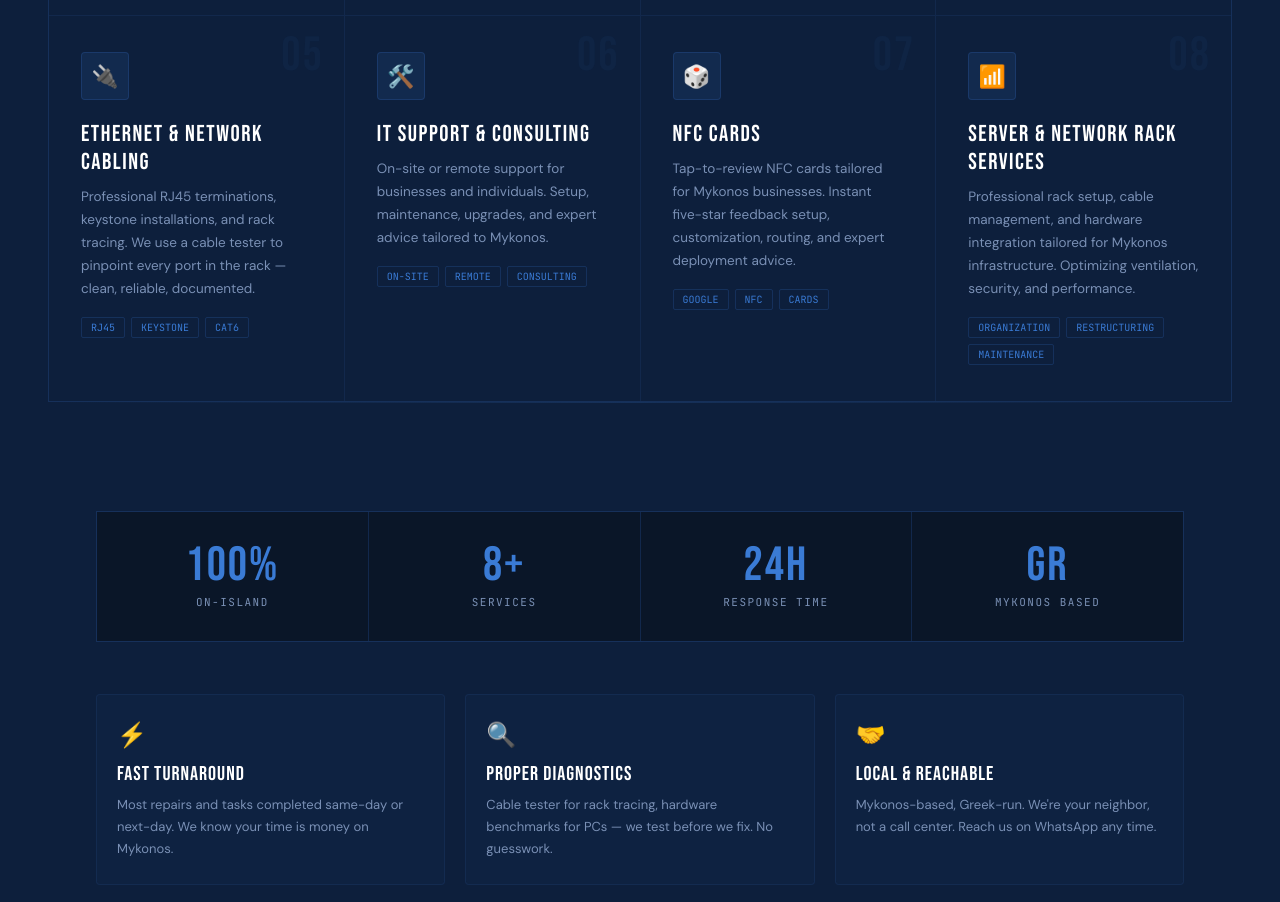
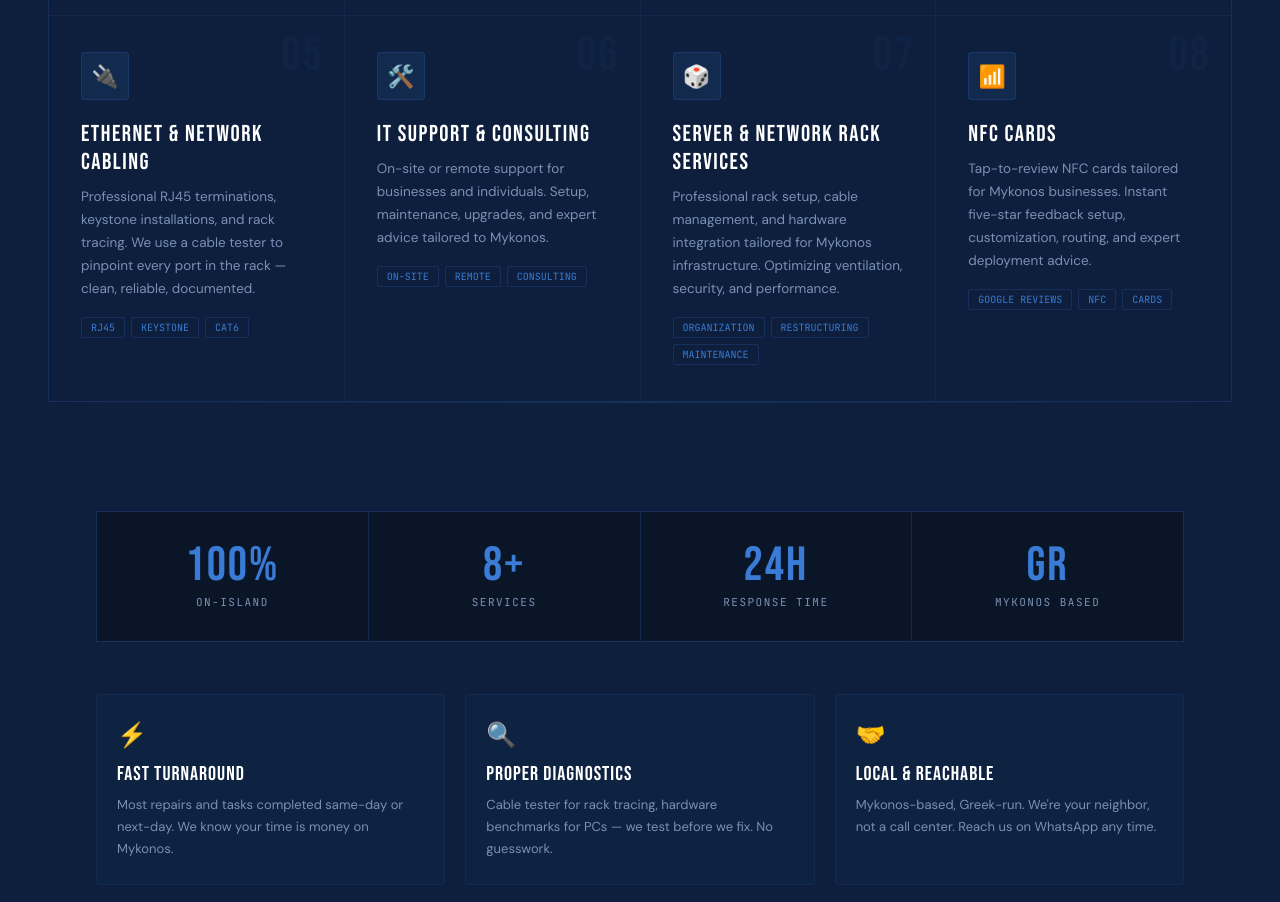
Before and after one commit to kl666v/illusions.tech, a plain HTML site: page index.html in a window 1280 px wide. Shown: the part 1580-2482 px from the top of the page. Drawn offline with Linux system fonts and the light colour scheme.

Commit message:
Update index.html

```diff
--- a/index.html
+++ b/index.html
@@ -323,8 +323,8 @@ footer{position:relative;z-index:1;padding:26px 48px;border-top:1px solid rgba(5
       <div class="svc-card reveal rd3" onclick="openPortfolio('social')" style="cursor:pointer"><span class="svc-num">04</span><div class="svc-icon">📱</div><div class="svc-name">Social Media Management</div><p class="svc-desc">Content creation, scheduling, growth strategy and analytics. We grow your audience while you run your business.</p><div class="svc-tags"><span class="svc-tag">CONTENT</span><span class="svc-tag">STRATEGY</span><span class="svc-tag">ANALYTICS</span></div><div style="margin-top:14px;font-family:'JetBrains Mono',monospace;font-size:11px;color:var(--accent);letter-spacing:1px">VIEW WORK →</div></div>
       <div class="svc-card reveal rd4"><span class="svc-num">05</span><div class="svc-icon">🔌</div><div class="svc-name">Ethernet &amp; Network Cabling</div><p class="svc-desc">Professional RJ45 terminations, keystone installations, and rack tracing. We use a cable tester to pinpoint every port in the rack — clean, reliable, documented.</p><div class="svc-tags"><span class="svc-tag">RJ45</span><span class="svc-tag">KEYSTONE</span><span class="svc-tag">CAT6</span></div></div>
       <div class="svc-card reveal rd5"><span class="svc-num">06</span><div class="svc-icon">🛠️</div><div class="svc-name">IT Support &amp; Consulting</div><p class="svc-desc">On-site or remote support for businesses and individuals. Setup, maintenance, upgrades, and expert advice tailored to Mykonos.</p><div class="svc-tags"><span class="svc-tag">ON-SITE</span><span class="svc-tag">REMOTE</span><span class="svc-tag">CONSULTING</span></div></div>
-      <div class="svc-card reveal rd6"><span class="svc-num">07</span><div class="svc-icon">🎲</div><div class="svc-name">NFC Cards</div><p class="svc-desc">Tap-to-review NFC cards tailored for Mykonos businesses. Instant five-star feedback setup, customization, routing, and expert deployment advice.</p><div class="svc-tags"><span class="svc-tag">GOOGLE</span><span class="svc-tag">NFC</span><span class="svc-tag">CARDS</span></div></div>
-       <div class="svc-card reveal rd7" onclick="openPortfolio('nfcstock')" style="cursor:pointer"><span class="svc-num">08</span><div class="svc-icon">📶</div><div class="svc-name">SERVER & NETWORK RACK SERVICES</div><p class="svc-desc">Professional rack setup, cable management, and hardware integration tailored for Mykonos infrastructure. Optimizing ventilation, security, and performance.</p><div class="svc-tags"><span class="svc-tag">ORGANIZATION</span><span class="svc-tag">RESTRUCTURING</span><span class="svc-tag">MAINTENANCE</span></div></div>
+      <div class="svc-card reveal rd6"><span class="svc-num">07</span><div class="svc-icon">🎲</div><div class="svc-name">SERVER & NETWORK RACK SERVICES</div><p class="svc-desc">Professional rack setup, cable management, and hardware integration tailored for Mykonos infrastructure. Optimizing ventilation, security, and performance.</p><div class="svc-tags"><span class="svc-tag">ORGANIZATION</span><span class="svc-tag">RESTRUCTURING</span><span class="svc-tag">MAINTENANCE</span></div></div>
+       <div class="svc-card reveal rd7" onclick="openPortfolio('nfcstock')" style="cursor:pointer"><span class="svc-num">08</span><div class="svc-icon">📶</div><div class="svc-name">NFC Cards</div><p class="svc-desc">Tap-to-review NFC cards tailored for Mykonos businesses. Instant five-star feedback setup, customization, routing, and expert deployment advice.</p><div class="svc-tags"><span class="svc-tag">GOOGLE REVIEWS</span><span class="svc-tag">NFC</span><span class="svc-tag">CARDS</span></div></div>
     </div>
 
 <!-- ABOUT / STATS -->
```
